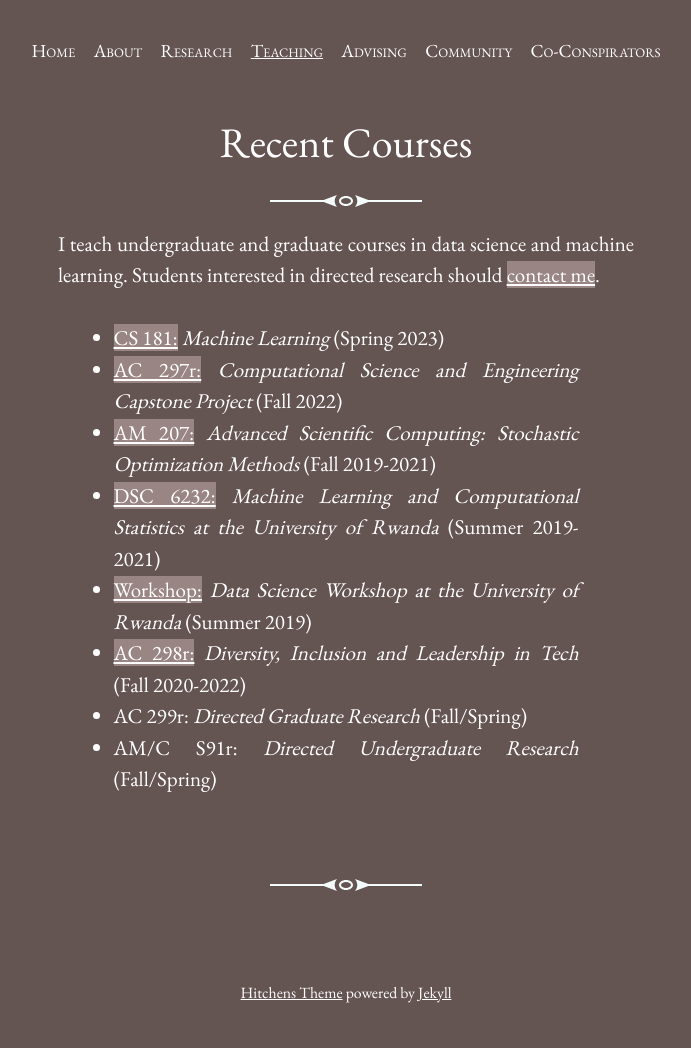
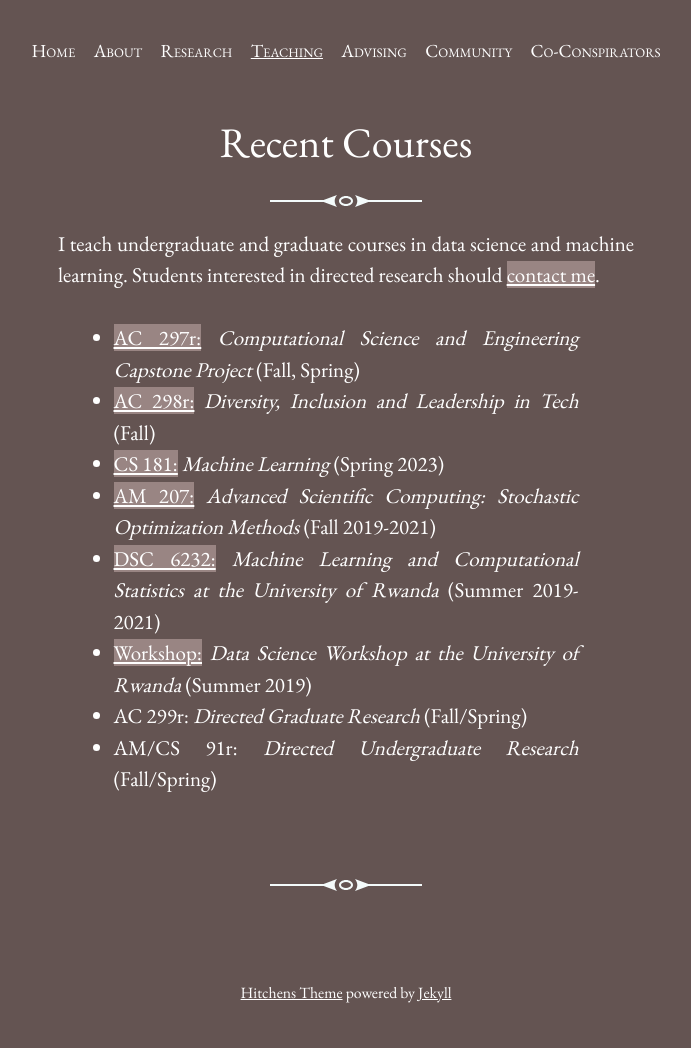
Before and after one commit to onefishy/onefishy.github.io, a Jekyll site: the page built from teaching.md, in a window 1280 px wide. Shown: the whole page, without its empty margins (294-985 px from the left). Built offline with Jekyll 4.4.1, drawn with Linux system fonts in a browser that asks for light colours.

Commit message:
Update teaching.md

```diff
--- a/teaching.md
+++ b/teaching.md
@@ -5,11 +5,11 @@ title: Recent Courses
 
 I teach undergraduate and graduate courses in data science and machine learning. Students interested in directed research should [contact me](/advising.html).
 
+* [AC 297r:](https://www.capstone.iacs.seas.harvard.edu) *Computational Science and Engineering Capstone Project* (Fall, Spring)
+* [AC 298r:](https://onefishy.github.io/DIL_in_tech/) *Diversity, Inclusion and Leadership in Tech* (Fall)
 * [CS 181:](https://onefishy.github.io/ML_notes/) *Machine Learning* (Spring 2023)
-* [AC 297r:](https://www.capstone.iacs.seas.harvard.edu) *Computational Science and Engineering Capstone Project* (Fall 2022)
 * [AM 207:](https://onefishy.github.io/am207/) *Advanced Scientific Computing: Stochastic Optimization Methods* (Fall 2019-2021)
 * [DSC 6232:](https://onefishy.github.io/Rwanda-Data-Science/) *Machine Learning and Computational Statistics at the University of Rwanda* (Summer 2019-2021)
 * [Workshop:](https://github.com/onefishy/rwanda_workshop) *Data Science Workshop at the University of Rwanda* (Summer 2019)
-* [AC 298r:](https://onefishy.github.io/DIL_in_tech/) *Diversity, Inclusion and Leadership in Tech* (Fall 2020-2022)
 * AC 299r: *Directed Graduate Research* (Fall/Spring)
-* AM/C S91r: *Directed Undergraduate Research* (Fall/Spring)
+* AM/CS 91r: *Directed Undergraduate Research* (Fall/Spring)
```
